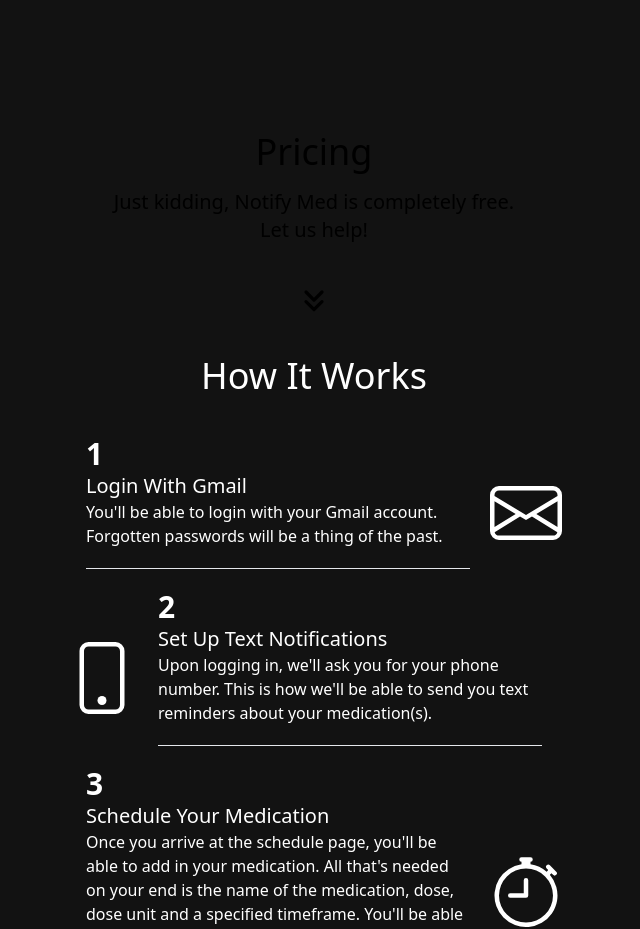
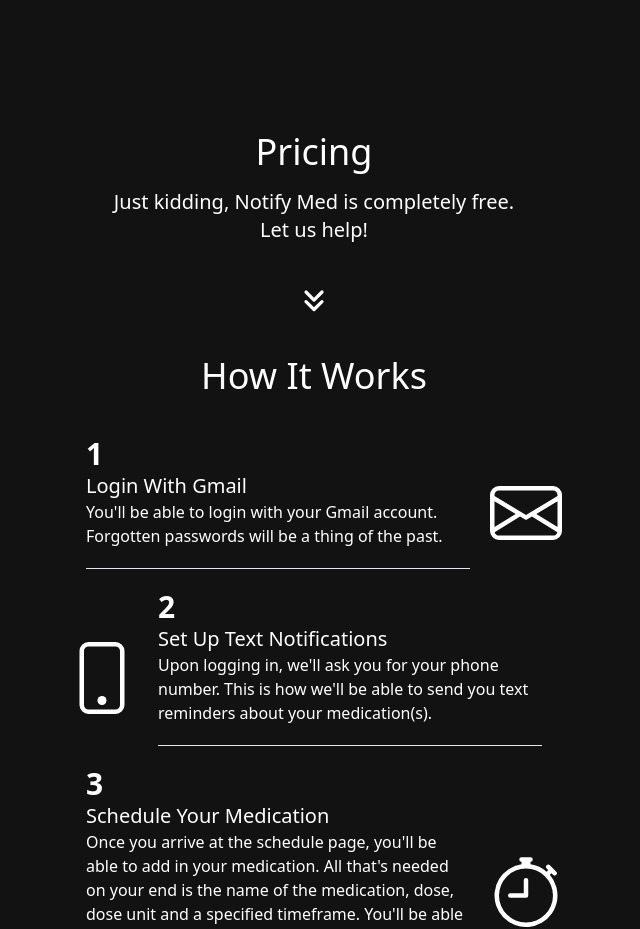
Before and after one commit to NotifyMed/NotifyMed, a Next.js app: page / in a window 1280 px wide. Shown: the part 1380-2309 px from the top of the page, without its empty margins (326-966 px from the left). Built offline with nearby package versions, Linux system fonts and the light colour scheme; no server answers.

Commit message:
Add light mode to pricing

```diff
--- a/pages/index.tsx
+++ b/pages/index.tsx
@@ -86,7 +86,7 @@ export default function Home() {
           </span>
         </div>
         <ScrollTextAnimation />
-        <div id="pricing" className="text-center my-10">
+        <div id="pricing" className="text-center my-10 text-white">
           <div className="text-2xl sm:text-4xl text-bold mt-4 ">Pricing</div>
           <div className="text-lg sm:text-xl mt-4">
             Just kidding, Notify Med is completely free.
@@ -94,7 +94,7 @@ export default function Home() {
           <div className="text-lg sm:text-xl leading-2">Let us help!</div>
         </div>
         <div
-          className="flex items-center justify-center mb-10"
+          className="flex items-center justify-center mb-10 text-white"
           ref={howItWorksRef}
         >
           <button
@@ -105,7 +105,7 @@ export default function Home() {
           </button>
         </div>
 
-        <div id="how-it-works ">
+        <div id="how-it-works">
           <HowItWorks />
         </div>
 
```
